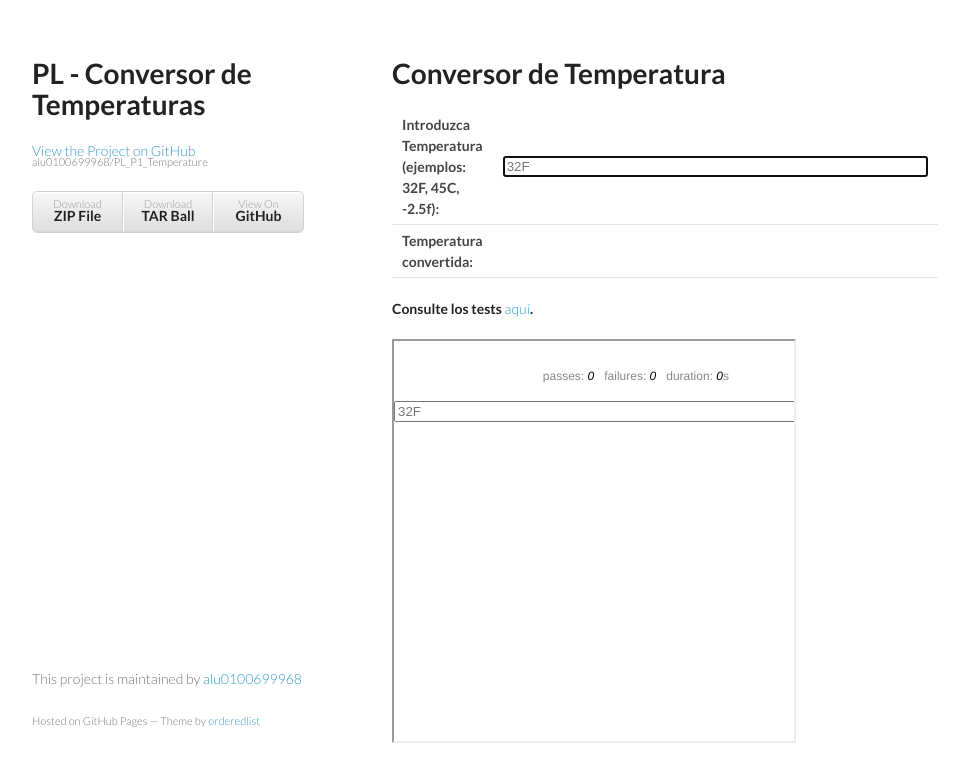
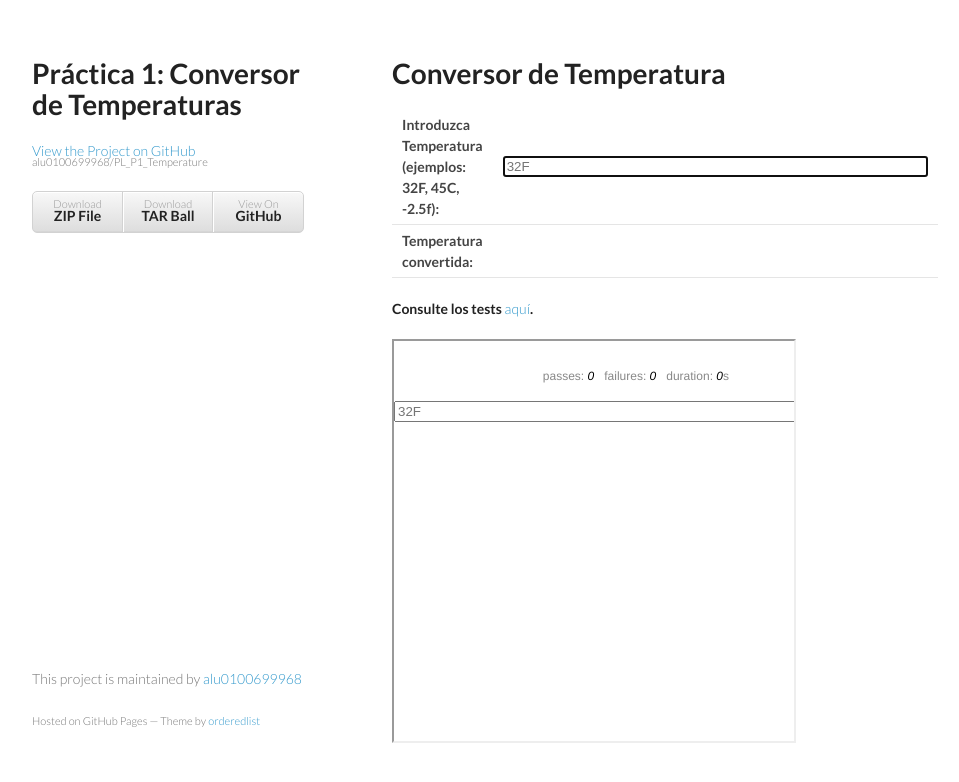
Before and after one commit to alu0100699968/PL_P1_Temperature, a website: page index.html in a window 1280 px wide. Shown: the whole page, without its empty margins (178-1137 px from the left). Drawn offline with Linux system fonts and the light colour scheme.

Commit message:
Cambios en index.html

```diff
--- a/index.html
+++ b/index.html
@@ -18,7 +18,7 @@
   <body>
     <div class="wrapper">
       <header>
-        <h1>PL - Conversor de Temperaturas</h1>
+        <h1>Práctica 1: Conversor de Temperaturas</h1>
         <p></p>
 
         <p class="view"><a href="https://github.com/alu0100699968/PL_P1_Temperature">View the Project on GitHub <small>alu0100699968/PL_P1_Temperature</small></a></p>
```
